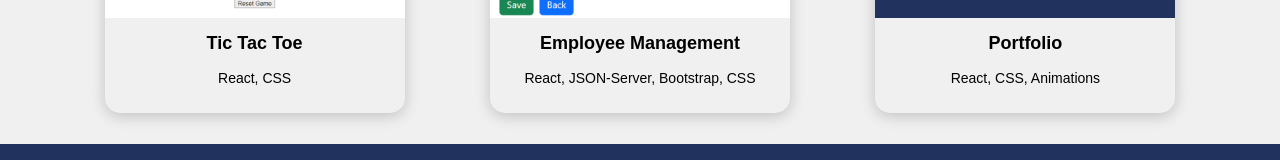
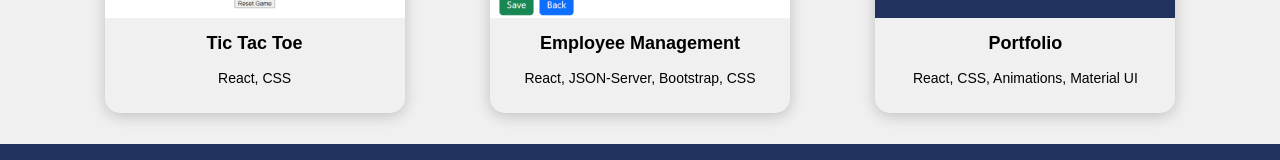
Before and after one commit to gail-lobo/Portfolio, a React (Create React App) app: page /projects in a window 1280 px wide. Shown: the part 762-922 px from the top of the page. Built offline with nearby package versions, Linux system fonts and the light colour scheme.

Commit message:
Update ProjectList.js

```diff
--- a/src/assets/ProjectList.js
+++ b/src/assets/ProjectList.js
@@ -74,7 +74,7 @@ const ProjectList = [
   {
     name: "Portfolio",
     image: Portfolio,
-    skills: ["React,", "CSS,", "Animations"],
+    skills: ["React,", "CSS,", "Animations,","Material UI"],
     features: [
       "Showcases my skills, projects, education and work experience",
       "Navigable and Responsive",
```
